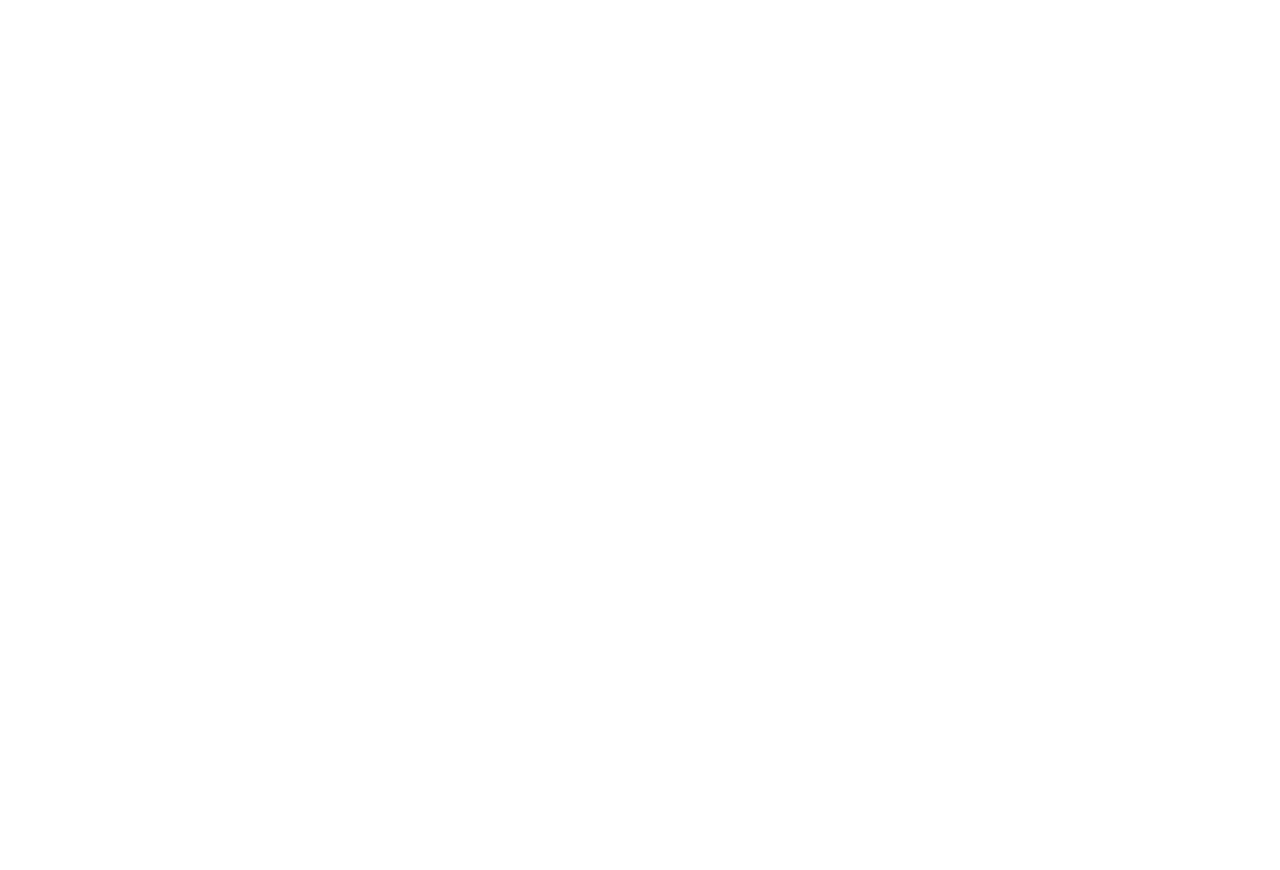
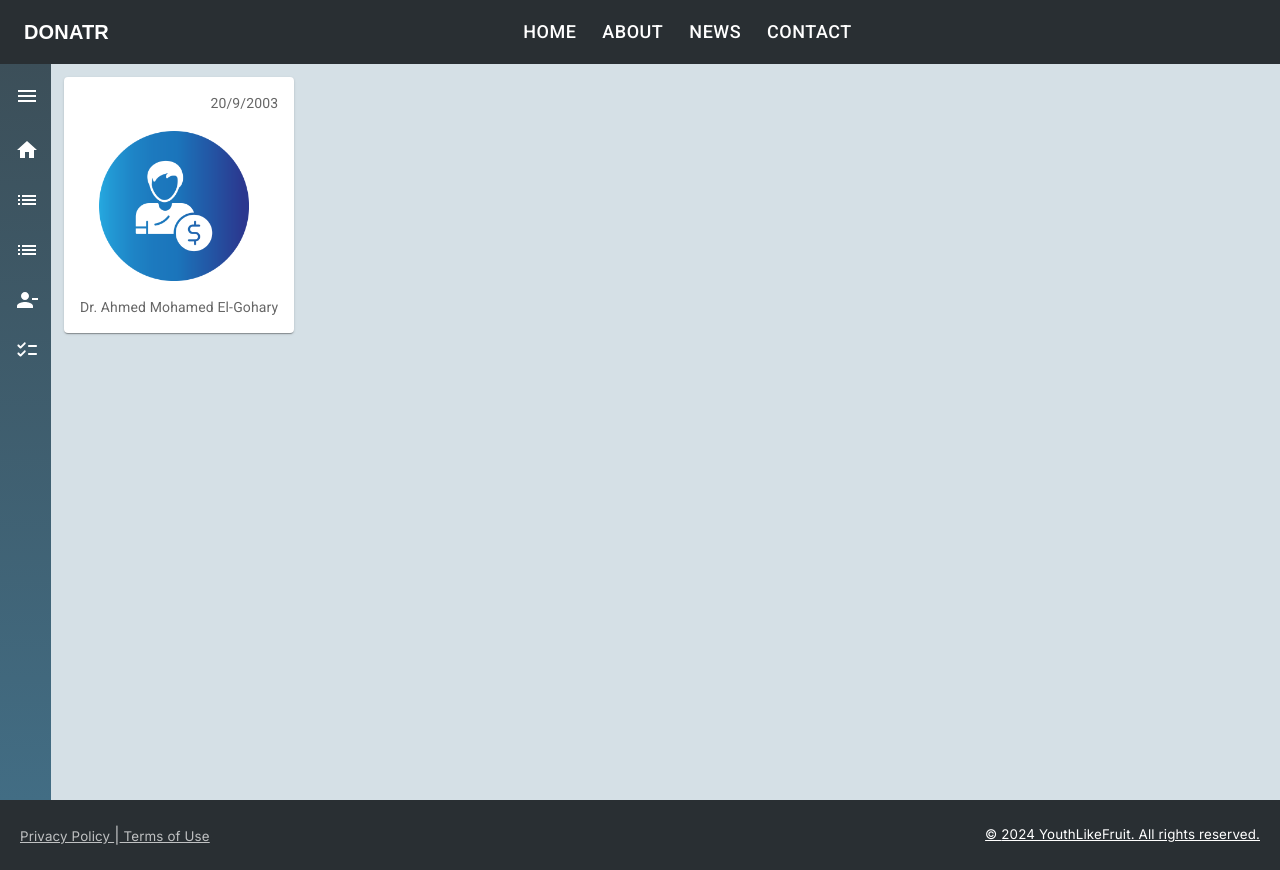
Before and after one commit to ahmedhussein107/DONATR, a React (Vite) app in the folder youth-like-fruits/: page /admin/donors-list in a window 1280 px wide. Before the commit this address had no page. Before the commit the page ends 800 px from the top, so only its background shows below. Built offline with nearby package versions, Linux system fonts and the light colour scheme.

Commit message:
add starter code for DonorList in AdminPage

```diff
--- /dev/null
+++ b/youth-like-fruits/src/AdminPage/DonorsList/DonorsList.jsx
@@ -0,0 +1,26 @@
+import React from 'react'
+import Footer from '../../Components/Footer/Footer'
+import SideBar from '../SideBar'
+import ElevateAppBar from '../../Components/ElevateAppBar/ElevateAppBar'
+import RequestCard from './RequestCard'
+
+
+function DonorsList() {
+
+  return (
+    <div className='container'>
+        <ElevateAppBar/>
+        <div style = {{display: 'flex' , flexDirection: 'row'}}>
+          <SideBar/>
+          <div style={{display : 'flex', flexDirection : 'column',marginTop :'1%', marginLeft :'1%'}}>
+            <RequestCard/>
+          </div>
+       </div>
+
+       <Footer/>
+
+    </div>
+  )
+}
+
+export default DonorsList
--- /dev/null
+++ b/youth-like-fruits/src/AdminPage/DonorsList/RequestCard.jsx
@@ -0,0 +1,37 @@
+import * as React from 'react';
+import Card from '@mui/material/Card';
+import CardContent from '@mui/material/CardContent';
+import CardMedia from '@mui/material/CardMedia';
+import Typography from '@mui/material/Typography';
+import { CardActionArea } from '@mui/material';
+import img from '../../assets/donor_icon.png';
+
+export default function RequestCard(props) {
+  const publishDate = props.date;
+  const name = props.name;
+  const image = props.image
+
+  return (
+    <Card sx={{maxHeight: 600, maxWidth: 600 }}>
+      <CardActionArea>
+      <CardContent style={{textAlign: 'right'}}>
+          <Typography variant="body2" color="text.secondary">
+            20/9/2003
+          </Typography>
+        </CardContent>
+        <CardMedia sx={{ maxWidth: 150, marginLeft: "15%", marginTop: "1%"}}
+          component="img"
+          height="auto"
+          width="100%"
+          image={img}
+        />
+        <CardContent>
+          <Typography variant="body2" color="text.secondary">
+            Dr. Ahmed Mohamed El-Gohary
+
+          </Typography>
+        </CardContent>
+      </CardActionArea>
+    </Card>
+  );
+}
--- a/youth-like-fruits/src/App.jsx
+++ b/youth-like-fruits/src/App.jsx
@@ -8,6 +8,7 @@
 import Footer from "./Components/Footer/Footer"
 import LeftSide from "./RegisterPage/Layouts/LeftSide.jsx"
 import OrganizationReg from "./RegisterPage/OrganizationReg.jsx"
+import DonorsList from "./AdminPage/DonorsList/DonorsList.jsx"
 
 
 function App() {
@@ -18,8 +19,8 @@
         <Route path='/login' element ={<LoginPage/>}/>
         <Route path='/register' element = {<RegisterPage/>}/>
         <Route path='/admin' element = {<AdminPage/>}/>
-        <Route path='/register/Organization' element={<OrganizationReg/>}></Route>
-        {/* <Route path='/register/Donor' element={<Org/>}></Route> */}
+        <Route path='/register/Organization' element={<OrganizationReg/>}/>
+        <Route path='admin/donors-list' element={<DonorsList/>}/>
       </Routes>
     </>
   )
```
